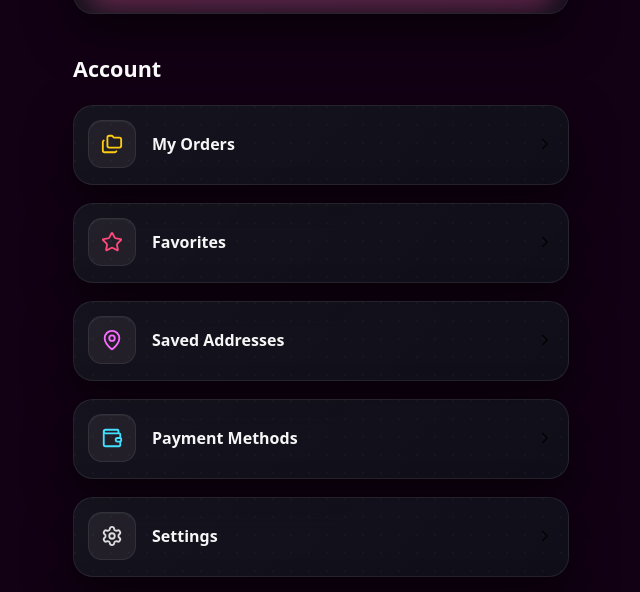
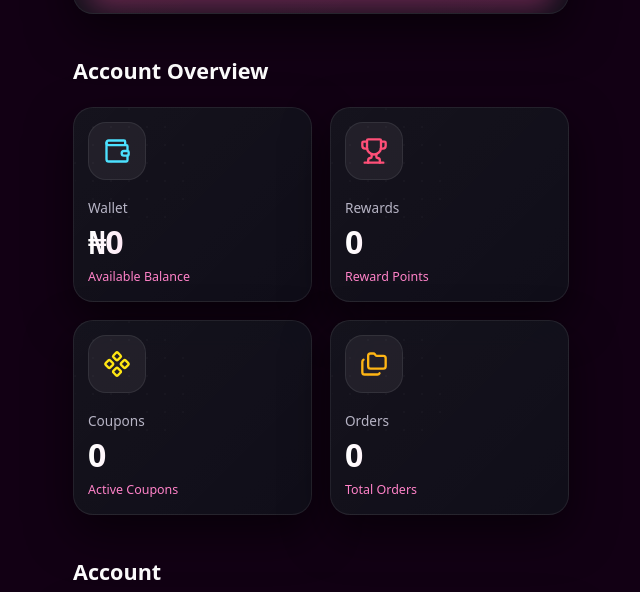
Before and after one commit to Amigo-1234/kandystreats-v2, a website with bundled scripts: page profile.html in a window 1280 px wide. Shown: the part 719-1311 px from the top of the page, without its empty margins (319-959 px from the left). Built offline with nearby package versions, Linux system fonts and the light colour scheme; no server answers.

Commit message:
overview

```diff
--- a/css/profile.css
+++ b/css/profile.css
@@ -643,3 +643,312 @@
             invert(32%) sepia(95%)
             saturate(3028%) hue-rotate(339deg);
 }
+
+
+/* ===============================
+   ACCOUNT OVERVIEW
+=============================== */
+
+.overview-section{
+
+    margin:42px 0;
+
+}
+
+.overview-grid{
+
+    display:grid;
+
+    grid-template-columns:repeat(2,1fr);
+
+    gap:18px;
+
+}
+
+
+/* ===============================
+   CARD
+=============================== */
+
+.overview-card{
+
+    position:relative;
+
+    padding:22px 18px;
+
+    border-radius:24px;
+
+    overflow:hidden;
+
+    transition:.35s ease;
+
+}
+
+.overview-card::before{
+
+    content:"";
+
+    position:absolute;
+
+    width:120px;
+
+    height:120px;
+
+    border-radius:50%;
+
+    top:-55px;
+
+    right:-55px;
+
+    background:
+    radial-gradient(circle,
+    rgba(255,79,165,.15),
+    transparent 70%);
+
+}
+
+.overview-card::after{
+
+    content:"";
+
+    position:absolute;
+
+    left:0;
+
+    top:0;
+
+    width:100%;
+
+    height:3px;
+
+    background:
+    linear-gradient(
+    90deg,
+    var(--primary),
+    transparent);
+
+}
+
+
+/* ===============================
+   HOVER EFFECTS
+=============================== */
+
+.overview-card:nth-child(1):hover{
+
+    transform:translateY(-6px);
+
+    box-shadow:
+    0 16px 36px rgba(0,255,220,.18);
+
+}
+
+.overview-card:nth-child(2):hover{
+
+    transform:translateY(-6px);
+
+    box-shadow:
+    0 16px 36px rgba(255,79,165,.20);
+
+}
+
+.overview-card:nth-child(3):hover{
+
+    transform:translateY(-6px);
+
+    box-shadow:
+    0 16px 36px rgba(255,210,0,.18);
+
+}
+
+.overview-card:nth-child(4):hover{
+
+    transform:translateY(-6px);
+
+    box-shadow:
+    0 16px 36px rgba(255,160,0,.18);
+
+}
+
+
+/* ===============================
+   ICON
+=============================== */
+
+.overview-icon{
+
+    width:58px;
+
+    height:58px;
+
+    border-radius:18px;
+
+    display:flex;
+
+    align-items:center;
+
+    justify-content:center;
+
+    background:rgba(255,255,255,.06);
+
+    border:1px solid rgba(255,255,255,.08);
+
+    margin-bottom:18px;
+
+}
+
+.overview-icon img{
+
+    width:28px;
+
+    height:28px;
+
+}
+
+
+/* ===============================
+   TEXT
+=============================== */
+
+.overview-label{
+
+    font-size:.85rem;
+
+    color:#b7b4c5;
+
+    margin-bottom:8px;
+
+}
+
+.overview-card h3{
+
+    margin:0;
+
+    font-size:2rem;
+
+    font-weight:800;
+
+    letter-spacing:-1px;
+
+    line-height:1;
+
+    background:
+    linear-gradient(
+    90deg,
+    #ffffff,
+    #ff83cb);
+
+    -webkit-background-clip:text;
+    -webkit-text-fill-color:transparent;
+
+}
+
+.overview-note{
+
+    display:block;
+
+    margin-top:10px;
+
+    color:#ff82c8;
+
+    font-size:.78rem;
+
+    font-weight:500;
+
+}
+
+
+/* ===============================
+   ICON COLORS
+=============================== */
+
+.overview-card:nth-child(1) .overview-icon img{
+
+    filter:
+    brightness(0)
+    saturate(100%)
+    invert(69%)
+    sepia(93%)
+    saturate(407%)
+    hue-rotate(154deg);
+
+}
+
+.overview-card:nth-child(2) .overview-icon img{
+
+    filter:
+    brightness(0)
+    saturate(100%)
+    invert(46%)
+    sepia(92%)
+    saturate(2448%)
+    hue-rotate(317deg);
+
+}
+
+.overview-card:nth-child(3) .overview-icon img{
+
+    filter:
+    brightness(0)
+    saturate(100%)
+    invert(83%)
+    sepia(77%)
+    saturate(1086%)
+    hue-rotate(341deg);
+
+}
+
+.overview-card:nth-child(4) .overview-icon img{
+
+    filter:
+    brightness(0)
+    saturate(100%)
+    invert(74%)
+    sepia(81%)
+    saturate(1315%)
+    hue-rotate(346deg);
+
+}
+
+
+/* ===============================
+   MOBILE
+=============================== */
+
+@media(max-width:460px){
+
+    .overview-grid{
+
+        gap:14px;
+
+    }
+
+    .overview-card{
+
+        padding:18px 16px;
+
+    }
+
+    .overview-icon{
+
+        width:52px;
+
+        height:52px;
+
+    }
+
+    .overview-icon img{
+
+        width:24px;
+
+        height:24px;
+
+    }
+
+    .overview-card h3{
+
+        font-size:1.65rem;
+
+    }
+
+}
--- a/profile.html
+++ b/profile.html
@@ -128,6 +128,107 @@ content="width=device-width, initial-scale=1.0">
         </div>
 
     </section>
+
+    <!-- ===========================
+     ACCOUNT OVERVIEW
+============================ -->
+
+<section class="overview-section">
+
+    <h3 class="section-title">
+        Account Overview
+    </h3>
+
+    <div class="overview-grid">
+
+        <!-- Wallet -->
+        <div class="glass-card overview-card">
+
+            <div class="overview-icon">
+                <img src="icons/wallet.svg" alt="Wallet">
+            </div>
+
+            <p class="overview-label">
+                Wallet
+            </p>
+
+            <h3 id="wallet-balance">
+                ₦0
+            </h3>
+
+            <span class="overview-note">
+                Available Balance
+            </span>
+
+        </div>
+
+        <!-- Rewards -->
+        <div class="glass-card overview-card">
+
+            <div class="overview-icon">
+                <img src="icons/reward.svg" alt="Rewards">
+            </div>
+
+            <p class="overview-label">
+                Rewards
+            </p>
+
+            <h3 id="reward-points">
+                0
+            </h3>
+
+            <span class="overview-note">
+                Reward Points
+            </span>
+
+        </div>
+
+        <!-- Coupons -->
+        <div class="glass-card overview-card">
+
+            <div class="overview-icon">
+                <img src="icons/coupon.svg" alt="Coupons">
+            </div>
+
+            <p class="overview-label">
+                Coupons
+            </p>
+
+            <h3 id="coupon-count">
+                0
+            </h3>
+
+            <span class="overview-note">
+                Active Coupons
+            </span>
+
+        </div>
+
+        <!-- Orders -->
+        <div class="glass-card overview-card">
+
+            <div class="overview-icon">
+                <img src="icons/orders.svg" alt="Orders">
+            </div>
+
+            <p class="overview-label">
+                Orders
+            </p>
+
+            <h3 id="orders-total">
+                0
+            </h3>
+
+            <span class="overview-note">
+                Total Orders
+            </span>
+
+        </div>
+
+    </div>
+
+</section>
+
 
     <!-- ===========================
      ACCOUNT
```
